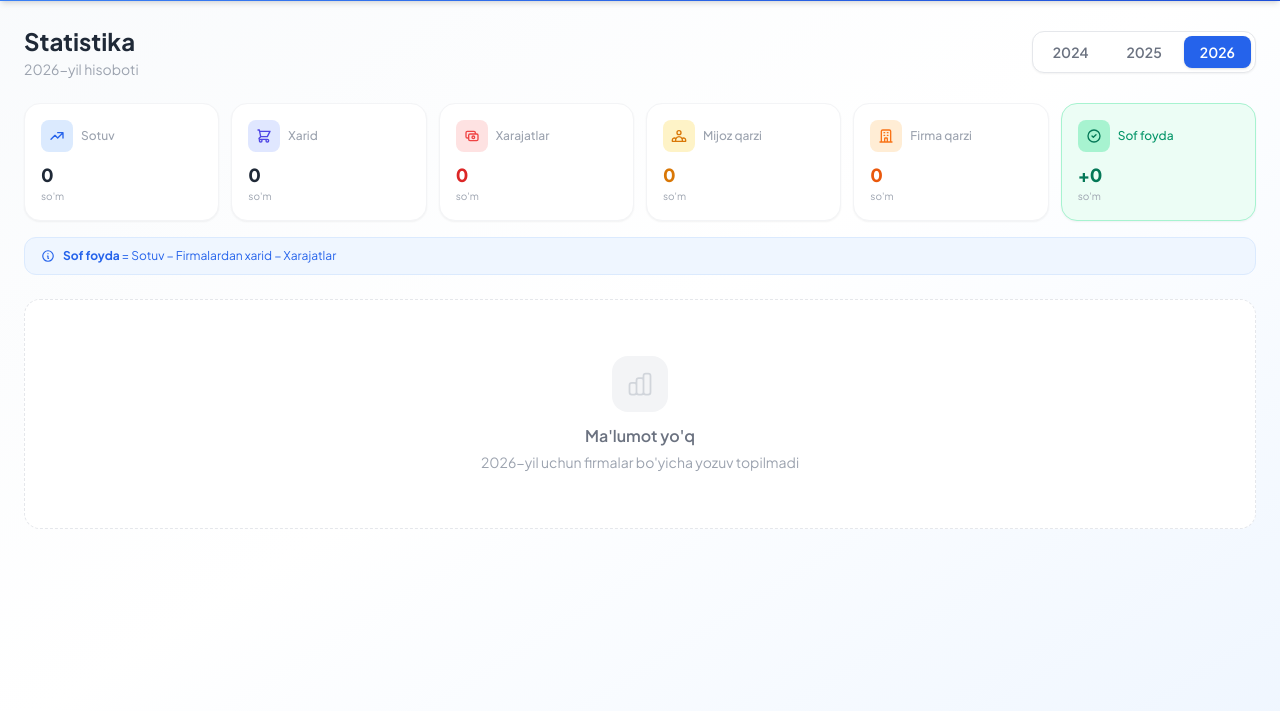
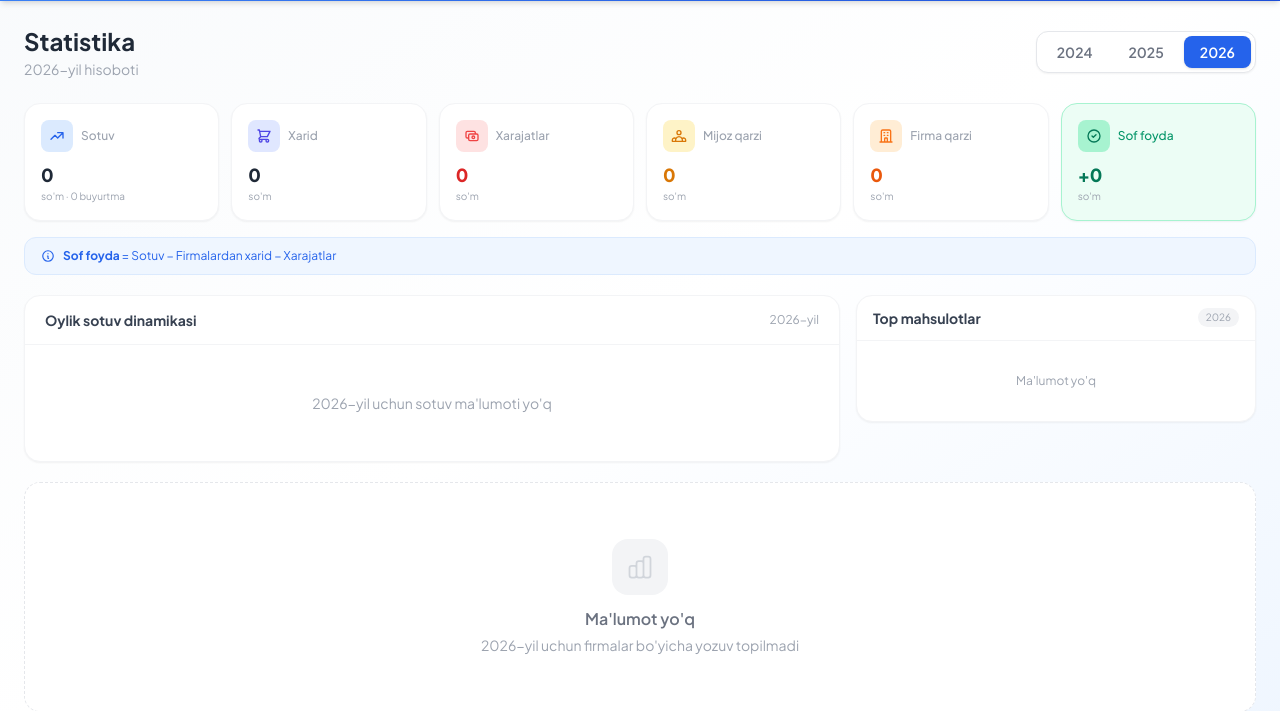
Before and after one commit to komronium/ledger-app, a Django app: page /statistics/ in a window 1280 px wide. Shown: the part 63-774 px from the top of the page. Run offline with Django 5.2, Linux system fonts and the light colour scheme; the visitor is signed in with stand-in values (Sample User, id 1); data that the repository does not hold is empty; some libraries are stand-ins or nearby versions.

Commit message:
Add product deduction logic and update stats layout for better insights

```diff
--- a/finance/views.py
+++ b/finance/views.py
@@ -490,16 +490,40 @@ class ProductView(AdminOnlyMixin, View):
 
         year, month = self.parse_month(selected_month)
 
-        products = Product.objects.annotate(
+        products = list(Product.objects.annotate(
             total_quantity=self.get_month_annotation(year, month)
-        )
+        ))
+
+        # Per-order deduction including promo free items
+        month_orders = Order.objects.filter(
+            order_date__year=year,
+            order_date__month=month
+        ).select_related('product')
+
+        deducted_map = {}
+        free_map = {}
+        for o in month_orders:
+            if not o.product_id:
+                continue
+            p = o.product
+            free = 0
+            if p.promo_buy and p.promo_free and p.promo_buy > 0:
+                free = (o.quantity // p.promo_buy) * p.promo_free
+            pid = o.product_id
+            deducted_map[pid] = deducted_map.get(pid, 0) + o.quantity + free
+            if free > 0:
+                free_map[pid] = free_map.get(pid, 0) + free
+
+        total_deducted = 0
+        for product in products:
+            product.total_deducted = deducted_map.get(product.id, 0)
+            product.total_free = free_map.get(product.id, 0)
+            total_deducted += product.total_deducted
 
         context = {
             "products": products,
             "suppliers": Supplier.objects.all(),
-            "total_quantity": sum(
-                product.total_quantity or 0 for product in products
-            ),
+            "total_quantity": total_deducted,
             "page": "product",
             "selected_month": selected_month,
         }
@@ -654,6 +678,9 @@ class StatisticsView(AdminOnlyMixin, View):
             "total_expenses": total_expenses,
             "net_profit": total_revenue - total_purchased_all - total_expenses,
             "selected_year": selected_year,
+            "monthly_data": monthly_data,
+            "top_products": [p for p in top_products if p.sold_quantity][:5],
+            "top_debtors": top_debtors,
             "page": "stats",
         }
 
--- a/templates/stats.html
+++ b/templates/stats.html
@@ -8,7 +8,7 @@
         <h2 class="text-2xl font-bold text-gray-800">Statistika</h2>
         <p class="text-sm text-gray-400 mt-0.5">{{ selected_year }}-yil hisoboti</p>
     </div>
-    <div class="flex gap-1.5 bg-white border border-gray-200 rounded-xl p-1 shadow-sm">
+    <div class="flex gap-1 bg-white border border-gray-200 rounded-xl p-1 shadow-sm">
         <a href="{% url 'stats' %}?year=2024"
             class="px-4 py-1.5 rounded-lg text-sm font-semibold transition-all {% if selected_year == 2024 %}bg-blue-600 text-white shadow{% else %}text-gray-500 hover:bg-gray-100{% endif %}">2024</a>
         <a href="{% url 'stats' %}?year=2025"
@@ -21,7 +21,6 @@
 <!-- Summary Cards -->
 <div class="grid grid-cols-2 lg:grid-cols-3 xl:grid-cols-6 gap-3 mb-4">
 
-    <!-- Sotuv -->
     <div class="bg-white rounded-2xl border border-gray-100 p-4 shadow-sm">
         <div class="flex items-center gap-2 mb-3">
             <div class="w-8 h-8 bg-blue-100 rounded-lg flex items-center justify-center shrink-0">
@@ -32,10 +31,9 @@
             <span class="text-xs font-medium text-gray-400">Sotuv</span>
         </div>
         <div class="text-lg font-black text-gray-800 leading-tight">{{ total_revenue|format_currency }}</div>
-        <div class="text-[10px] text-gray-400 mt-0.5">so'm</div>
+        <div class="text-[10px] text-gray-400 mt-0.5">so'm &middot; {{ total_orders }} buyurtma</div>
     </div>
 
-    <!-- Xarid -->
     <div class="bg-white rounded-2xl border border-gray-100 p-4 shadow-sm">
         <div class="flex items-center gap-2 mb-3">
             <div class="w-8 h-8 bg-indigo-100 rounded-lg flex items-center justify-center shrink-0">
@@ -49,7 +47,6 @@
         <div class="text-[10px] text-gray-400 mt-0.5">so'm</div>
     </div>
 
-    <!-- Xarajatlar -->
     <div class="bg-white rounded-2xl border border-gray-100 p-4 shadow-sm">
         <div class="flex items-center gap-2 mb-3">
             <div class="w-8 h-8 bg-red-100 rounded-lg flex items-center justify-center shrink-0">
@@ -63,7 +60,6 @@
         <div class="text-[10px] text-gray-400 mt-0.5">so'm</div>
     </div>
 
-    <!-- Mijoz qarzlari -->
     <div class="bg-white rounded-2xl border border-gray-100 p-4 shadow-sm">
         <div class="flex items-center gap-2 mb-3">
             <div class="w-8 h-8 bg-amber-100 rounded-lg flex items-center justify-center shrink-0">
@@ -77,7 +73,6 @@
         <div class="text-[10px] text-gray-400 mt-0.5">so'm</div>
     </div>
 
-    <!-- Firma qarzlari -->
     <div class="bg-white rounded-2xl border border-gray-100 p-4 shadow-sm">
         <div class="flex items-center gap-2 mb-3">
             <div class="w-8 h-8 bg-orange-100 rounded-lg flex items-center justify-center shrink-0">
@@ -91,7 +86,6 @@
         <div class="text-[10px] text-gray-400 mt-0.5">so'm</div>
     </div>
 
-    <!-- Sof foyda -->
     <div class="rounded-2xl border p-4 shadow-sm {% if net_profit >= 0 %}bg-emerald-50 border-emerald-200{% else %}bg-red-50 border-red-200{% endif %}">
         <div class="flex items-center gap-2 mb-3">
             <div class="w-8 h-8 {% if net_profit >= 0 %}bg-emerald-200{% else %}bg-red-200{% endif %} rounded-lg flex items-center justify-center shrink-0">
@@ -113,11 +107,105 @@
 </div>
 
 <!-- Formula -->
-<div class="mb-6 px-4 py-2.5 bg-blue-50 border border-blue-100 rounded-xl text-xs text-blue-600 flex items-center gap-2">
+<div class="mb-5 px-4 py-2.5 bg-blue-50 border border-blue-100 rounded-xl text-xs text-blue-600 flex items-center gap-2">
     <svg class="w-3.5 h-3.5 shrink-0" fill="none" stroke="currentColor" viewBox="0 0 24 24">
         <path stroke-linecap="round" stroke-linejoin="round" stroke-width="2" d="M13 16h-1v-4h-1m1-4h.01M21 12a9 9 0 11-18 0 9 9 0 0118 0z"/>
     </svg>
     <span><strong>Sof foyda</strong> = Sotuv &minus; Firmalardan xarid &minus; Xarajatlar</span>
+</div>
+
+<!-- Monthly Chart + Sidebar -->
+<div class="grid grid-cols-1 lg:grid-cols-3 gap-4 mb-5">
+
+    <!-- Monthly Bar Chart -->
+    <div class="lg:col-span-2 bg-white rounded-2xl border border-gray-100 shadow-sm overflow-hidden">
+        <div class="px-5 py-3.5 border-b border-gray-100 flex items-center justify-between">
+            <h3 class="text-sm font-bold text-gray-700">Oylik sotuv dinamikasi</h3>
+            <span class="text-xs text-gray-400">{{ selected_year }}-yil</span>
+        </div>
+        {% if total_orders > 0 %}
+        <div class="px-5 py-4 space-y-2.5">
+            {% for m in monthly_data %}
+            {% if m.count > 0 %}
+            <div class="flex items-center gap-3">
+                <div class="w-10 text-xs font-semibold text-gray-500 shrink-0 text-right">{{ m.month|slice:":3" }}</div>
+                <div class="flex-1 h-5 bg-gray-100 rounded-full overflow-hidden">
+                    <div class="h-full rounded-full" style="width: {{ m.bar_pct }}%; background: linear-gradient(to right, #3b82f6, #6366f1);"></div>
+                </div>
+                <div class="w-32 text-right shrink-0">
+                    <span class="text-xs font-bold text-gray-700">{{ m.revenue|format_currency }}</span>
+                    <span class="text-[10px] text-gray-400 ml-0.5">so'm</span>
+                </div>
+                <div class="w-10 text-right text-[10px] text-gray-400 shrink-0">{{ m.count }} ta</div>
+            </div>
+            {% endif %}
+            {% endfor %}
+        </div>
+        <div class="px-5 py-3 border-t border-gray-50 flex items-center justify-between">
+            <span class="text-xs text-gray-400">Jami: <strong class="text-gray-600">{{ total_orders }} ta buyurtma</strong></span>
+            <span class="text-xs text-gray-400">{{ total_quantity|format_currency }} kg</span>
+        </div>
+        {% else %}
+        <div class="px-5 py-12 text-center text-sm text-gray-400">
+            {{ selected_year }}-yil uchun sotuv ma'lumoti yo'q
+        </div>
+        {% endif %}
+    </div>
+
+    <!-- Right sidebar: Top Products + Top Debtors -->
+    <div class="flex flex-col gap-4">
+
+        <!-- Top Products -->
+        <div class="bg-white rounded-2xl border border-gray-100 shadow-sm overflow-hidden">
+            <div class="px-4 py-3 border-b border-gray-100 flex items-center justify-between">
+                <h3 class="text-sm font-bold text-gray-700">Top mahsulotlar</h3>
+                <span class="text-[10px] text-gray-400 bg-gray-100 px-2 py-0.5 rounded-full">{{ selected_year }}</span>
+            </div>
+            {% if top_products %}
+            <div class="divide-y divide-gray-50">
+                {% for p in top_products %}
+                <div class="px-4 py-2.5 flex items-center gap-2.5">
+                    <div class="w-5 h-5 rounded-md text-[10px] font-black flex items-center justify-center shrink-0
+                        {% if forloop.counter == 1 %}bg-yellow-100 text-yellow-600
+                        {% elif forloop.counter == 2 %}bg-gray-100 text-gray-500
+                        {% elif forloop.counter == 3 %}bg-orange-100 text-orange-500
+                        {% else %}bg-gray-50 text-gray-400{% endif %}">{{ forloop.counter }}</div>
+                    <div class="flex-1 min-w-0">
+                        <div class="text-xs font-semibold text-gray-800 truncate">{{ p.name }}</div>
+                        <div class="text-[10px] text-gray-400">{{ p.sold_revenue|format_currency }} so'm</div>
+                    </div>
+                    <div class="text-xs font-bold text-blue-600 shrink-0">
+                        {{ p.sold_quantity|format_currency }}<span class="text-[10px] font-normal text-gray-400 ml-0.5">kg</span>
+                    </div>
+                </div>
+                {% endfor %}
+            </div>
+            {% else %}
+            <div class="px-4 py-8 text-center text-xs text-gray-400">Ma'lumot yo'q</div>
+            {% endif %}
+        </div>
+
+        <!-- Top Debtors -->
+        {% if top_debtors %}
+        <div class="bg-white rounded-2xl border border-gray-100 shadow-sm overflow-hidden">
+            <div class="px-4 py-3 border-b border-gray-100">
+                <h3 class="text-sm font-bold text-gray-700">Katta qarzdorlar</h3>
+            </div>
+            <div class="divide-y divide-gray-50">
+                {% for c in top_debtors %}
+                <div class="px-4 py-2.5 flex items-center gap-2.5">
+                    <div class="w-6 h-6 rounded-lg bg-red-50 flex items-center justify-center text-[10px] font-bold text-red-400 shrink-0">
+                        {{ c.name|slice:":1"|upper }}
+                    </div>
+                    <div class="flex-1 min-w-0 text-xs font-semibold text-gray-700 truncate">{{ c.name }}</div>
+                    <div class="text-xs font-bold text-red-500 shrink-0">{{ c.total_debt|format_currency }}</div>
+                </div>
+                {% endfor %}
+            </div>
+        </div>
+        {% endif %}
+
+    </div>
 </div>
 
 <!-- ========== FIRMALAR BO'YICHA ========== -->
@@ -131,7 +219,6 @@
     <div class="space-y-2">
     {% for stat in supplier_stats %}
     <div class="bg-white rounded-2xl border border-gray-100 shadow-sm overflow-hidden">
-        <!-- Firma header -->
         <button type="button" onclick="toggleFirma('f{{ forloop.counter }}')"
                 class="w-full px-4 py-3.5 flex items-center justify-between hover:bg-gray-50/80 transition-colors text-left group">
             <div class="flex items-center gap-3 min-w-0">
@@ -140,20 +227,14 @@
                 </div>
                 <div class="min-w-0">
                     <div class="text-sm font-bold text-gray-800 truncate">{{ stat.supplier.name }}</div>
-                    <!-- Mobile: show key numbers inline -->
                     <div class="sm:hidden text-xs text-gray-400 mt-0.5">
                         Sotuv: <span class="font-semibold text-gray-600">{{ stat.sales|format_currency }}</span>
                         &nbsp;&middot;&nbsp;
-                        Foyda:
-                        <span class="font-semibold {% if stat.profit >= 0 %}text-emerald-600{% else %}text-red-500{% endif %}">
-                            {% if stat.profit >= 0 %}+{% endif %}{{ stat.profit|format_currency }}
-                        </span>
+                        Foyda: <span class="font-semibold {% if stat.profit >= 0 %}text-emerald-600{% else %}text-red-500{% endif %}">{% if stat.profit >= 0 %}+{% endif %}{{ stat.profit|format_currency }}</span>
                     </div>
                 </div>
             </div>
-
             <div class="flex items-center gap-2 shrink-0 ml-3">
-                <!-- Desktop chips -->
                 <div class="hidden sm:flex items-center gap-2">
                     <span class="px-2.5 py-1 rounded-lg bg-gray-50 border border-gray-100 text-xs">
                         <span class="text-gray-400">Xarid:</span>
@@ -180,10 +261,7 @@
             </div>
         </button>
 
-        <!-- Expanded -->
         <div id="f{{ forloop.counter }}" class="hidden border-t border-gray-100">
-
-            <!-- Summary row -->
             <div class="grid grid-cols-2 sm:grid-cols-5 gap-0 border-b border-gray-100">
                 <div class="p-4 border-r border-gray-100">
                     <div class="text-[10px] text-gray-400 uppercase tracking-wider font-medium mb-1">Xarid qilindi</div>
@@ -212,7 +290,6 @@
                 </div>
             </div>
 
-            <!-- Monthly table -->
             <div class="overflow-x-auto">
                 <table class="w-full text-xs">
                     <thead>
@@ -242,8 +319,7 @@
                 </table>
             </div>
 
-            <!-- Footer link -->
-            <div class="px-4 py-3 bg-gray-50/80 border-t border-gray-100 flex items-center justify-between">
+            <div class="px-4 py-3 bg-gray-50/80 border-t border-gray-100">
                 <a href="{% url 'supplier_detail' stat.supplier.pk %}"
                     class="inline-flex items-center gap-1.5 text-xs font-semibold text-blue-600 hover:text-blue-800 transition-colors group/link">
                     To'liq tarix va boshqarish
```
Also changed, not shown: templates/product.html (+7 -2 lines).
